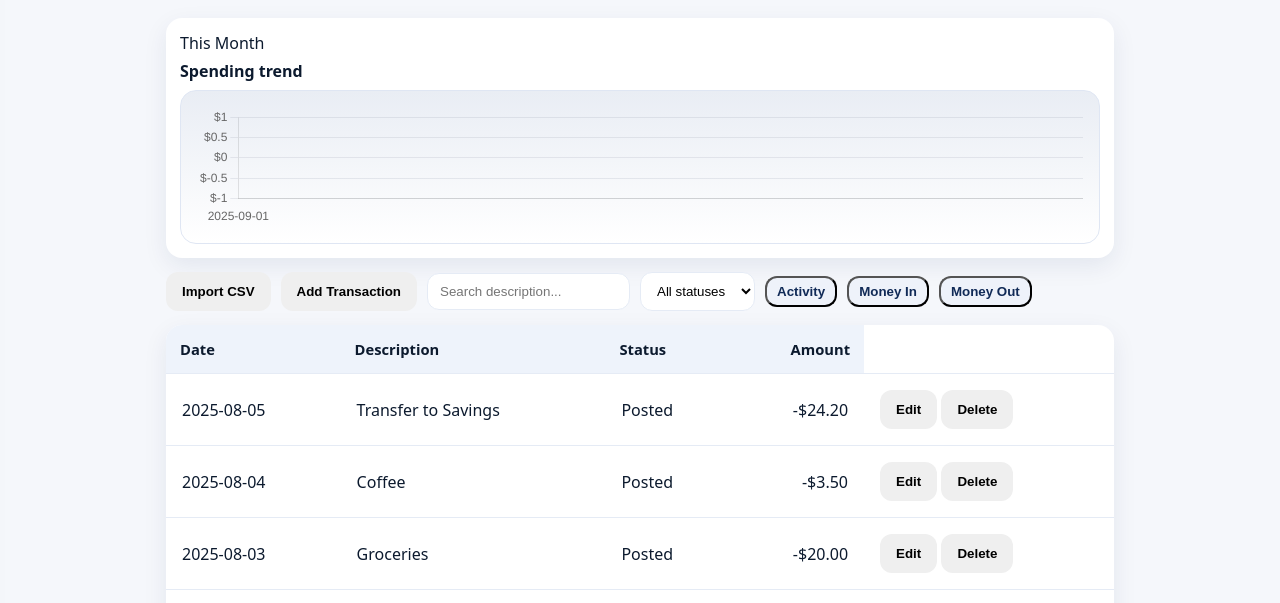
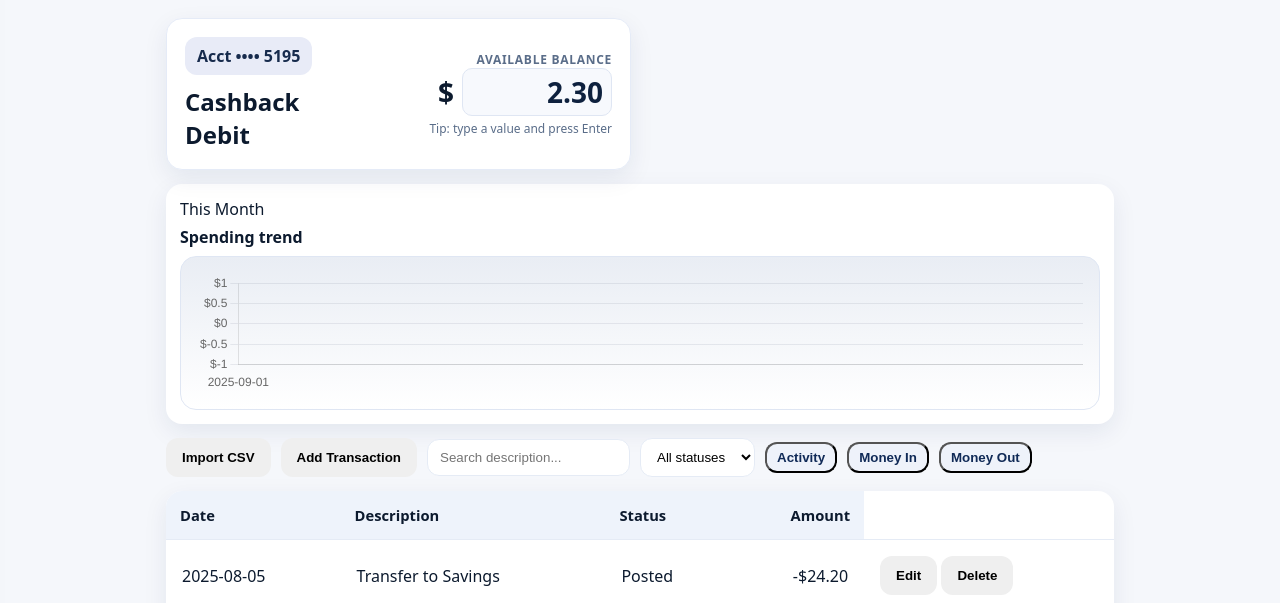
Before and after one commit to HugoGarza05/Bank_page, a plain HTML site: page debit-activity.html in a window 1280 px wide. Shown: the part 142-745 px from the top of the page. Drawn offline with nearby package versions, Linux system fonts and the light colour scheme.

Commit message:
feat: allow editing debit balance

```diff
--- a/activity.js
+++ b/activity.js
@@ -17,6 +17,8 @@
     const table = $("#activityTable");
     const tbody = $("#activityTable tbody");
     const trendCanvas = $("#trendChart");
+    const balanceEl = $("#accountBalance");
+    const balanceInput = $("#balanceInput");
 
     // Optional toolbar buttons you may already have
     const importBtn = $("#importBtn");
@@ -229,6 +231,14 @@
 
       // trend
       buildTrendChart(rows);
+
+      // account balance display
+      const total = rows.reduce((sum, r) => sum + (Number(r.amount) || 0), 0);
+      if (balanceInput) {
+        balanceInput.value = total.toFixed(2);
+      } else if (balanceEl) {
+        balanceEl.textContent = fmtUSD(total);
+      }
     }
 
     // ---- CSV helpers ----
--- a/debit-activity.html
+++ b/debit-activity.html
@@ -7,7 +7,21 @@
   <link rel="stylesheet" href="styles.css"/>
   <script src="https://cdn.jsdelivr.net/npm/chart.js@4.4.3/dist/chart.umd.min.js"></script>
   <style>
+    .row{display:grid;gap:18px}
+    @media(min-width:900px){.row{grid-template-columns:1fr 1fr}}
+    .row-card{background:#fff;border:1px solid #e5ebf7;border-radius:16px;padding:18px;box-shadow:var(--shadow)}
     .trend-card{background:linear-gradient(#e9edf4,#ffffff);border:1px solid #dfe6f3;border-radius:16px;padding:16px}
+    .balance-edit{display:flex;align-items:center;gap:.5rem;justify-content:flex-end}
+    .balance-input{
+      width:150px;max-width:45vw;
+      font:900 28px/1 var(--font,ui-sans-serif,system-ui);
+      color:#0e213e;text-align:right;
+      border:1px solid #dfe6f3;border-radius:10px;padding:.25rem .5rem;
+      background:#f7f9fd;
+    }
+    .balance-input::-webkit-outer-spin-button,
+    .balance-input::-webkit-inner-spin-button{ -webkit-appearance:none; margin:0 }
+    .balance-help{font-size:12px;color:#5a6d89;margin-top:4px;text-align:right}
   </style>
 </head>
 <body data-account="debit" data-csv="data/debit.csv">
@@ -37,6 +51,25 @@
 
   <main class="container">
     <h1 class="hero-greet">Cashback Debit — Activity</h1>
+
+    <section class="row" aria-label="Account summary">
+      <div class="row-card">
+        <div style="display:flex;align-items:center;justify-content:space-between;gap:1rem">
+          <div>
+            <span class="pill">Acct •••• 5195</span>
+            <h2 style="margin:10px 0 0">Cashback Debit</h2>
+          </div>
+          <div style="min-width:260px">
+            <div class="label" style="text-align:right">Available Balance</div>
+            <div class="balance-edit">
+              <span style="font-weight:900;font-size:28px">$</span>
+              <input id="balanceInput" class="balance-input" type="number" step="0.01" inputmode="decimal" aria-label="Available balance amount" value="0.00"/>
+            </div>
+            <div class="balance-help">Tip: type a value and press Enter</div>
+          </div>
+        </div>
+      </div>
+    </section>
 
     <div id="chart-wrap" class="carousel">
       <div class="pills-row"><span class="mini-pill">This Month</span></div>
@@ -263,6 +296,17 @@
   <!-- === /Footer === -->
 
   <script src="activity.js"></script>
+  <script>
+    const balanceInput = document.getElementById('balanceInput');
+    if (balanceInput) {
+      balanceInput.addEventListener('change', (e) => {
+        e.target.value = Number(e.target.value || 0).toFixed(2);
+      });
+      balanceInput.addEventListener('keydown', (e) => {
+        if (e.key === 'Enter') e.target.blur();
+      });
+    }
+  </script>
   <script src="app.js"></script>
 </body>
 </html>
```
